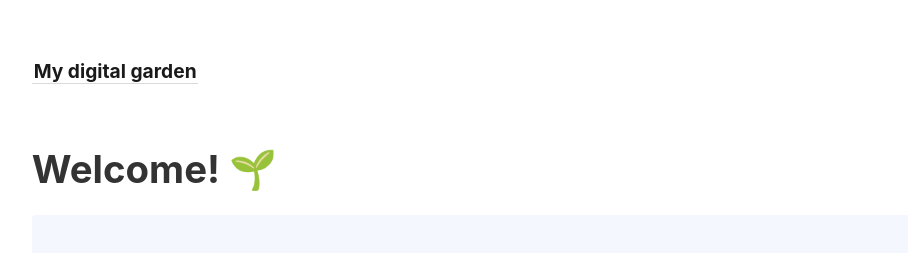
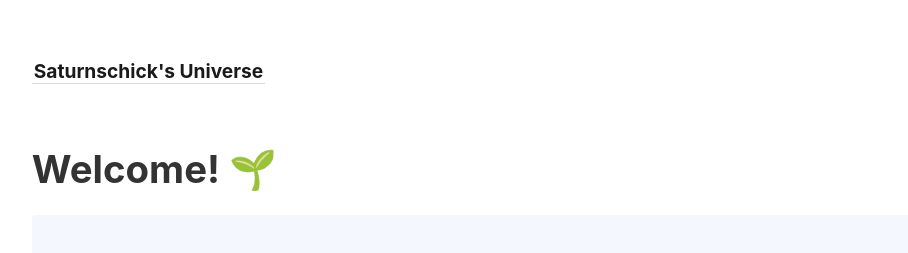
Before and after one commit to saturnschick/saturnschick-garden, a Jekyll site: the page built from _pages/index.md, in a window 1280 px wide. Shown: the top 253 px of the page, without its empty margins (45-953 px from the left). Built offline with Jekyll 4.4.1, drawn with Linux system fonts in a browser that asks for light colours.

Commit message:
Update _config.yml

```diff
--- a/_config.yml
+++ b/_config.yml
@@ -1,4 +1,4 @@
-title:               My digital garden
+title:               Saturnschick's Universe
 include:             ['_pages']
 exclude:             ['_includes/notes_graph.json']
 # You may need to change the base URL depending on your deploy configuration.
```
